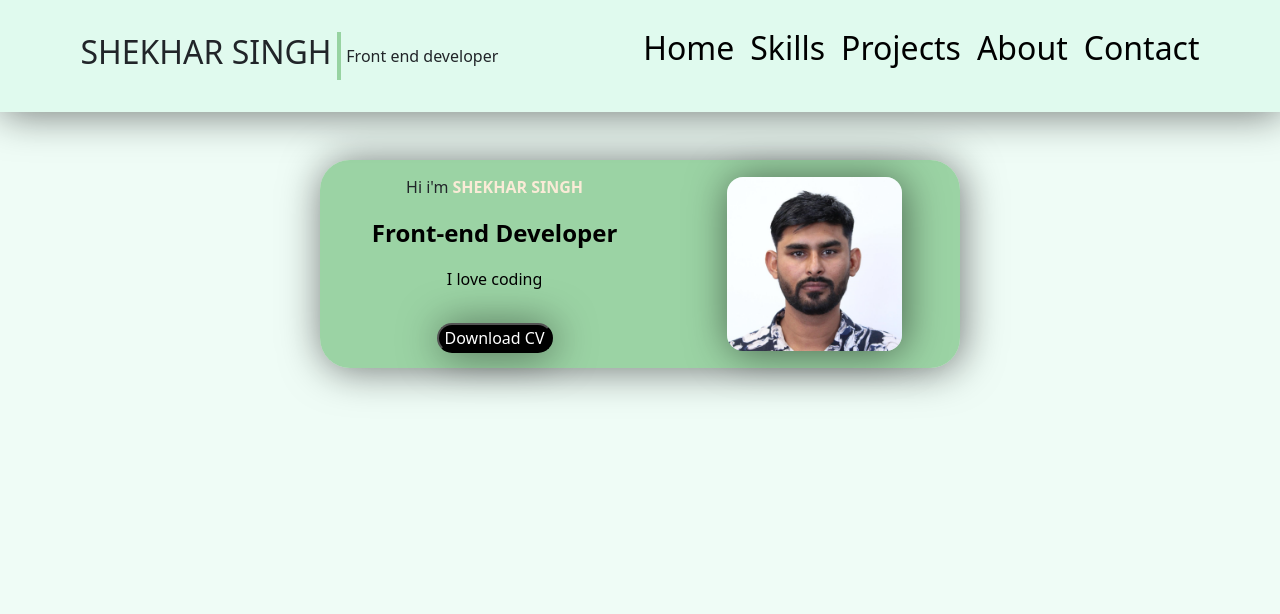
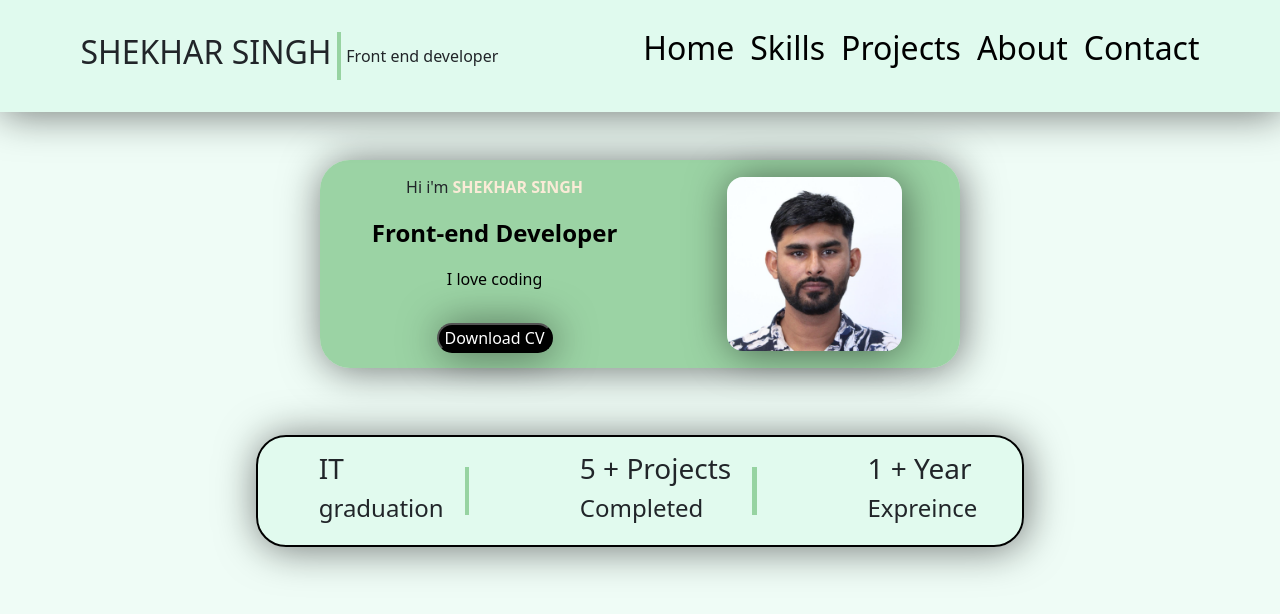
Before and after one commit to Shekhar-Mehla/react_portfolio_website, a React (Vite) app: page / in a window 1280 px wide. Shown: the top 614 px of the page. Built offline with nearby package versions, Linux system fonts and the light colour scheme.

Commit message:
added the banner section

```diff
--- a/src/App.jsx
+++ b/src/App.jsx
@@ -2,12 +2,14 @@ import React from "react";
 import { Header } from "./components/Header";
 import "./App.css";
 import { Hero } from "./components/Hero";
+import { Banner } from "./components/Banner";
 
 export const App = () => {
   return (
     <>
       <Header />
       <Hero />
+      <Banner />
     </>
   );
 };
--- /dev/null
+++ b/src/components/Banner.jsx
@@ -0,0 +1,41 @@
+import React from "react";
+
+export const Banner = () => {
+  return (
+    <div>
+      <section class="banner flex_center">
+        <div class="banner_list flex">
+          <div class="banner-items flex_center">
+            <div class="banner_logo">
+              <i class="fa-sharp fa-solid fa-award"></i>
+            </div>
+            <div class="banner_content">
+              <h3>IT</h3>
+              <h4>graduation</h4>
+            </div>
+            <div class="divider"></div>
+          </div>
+          <div class="banner-items flex_center">
+            <div class="banner_logo">
+              <i class="fa-sharp fa-solid fa-award"></i>
+            </div>
+            <div class="banner_content">
+              <h3>5 + Projects</h3>
+              <h4>Completed</h4>
+            </div>
+            <div class="divider"></div>
+          </div>
+          <div class="banner-items flex_center">
+            <div class="banner_logo">
+              <i class="fa-sharp fa-solid fa-award"></i>
+            </div>
+            <div class="banner_content">
+              <h3>1 + Year</h3>
+              <h4>Expreince</h4>
+            </div>
+          </div>
+        </div>
+      </section>
+    </div>
+  );
+};
```
